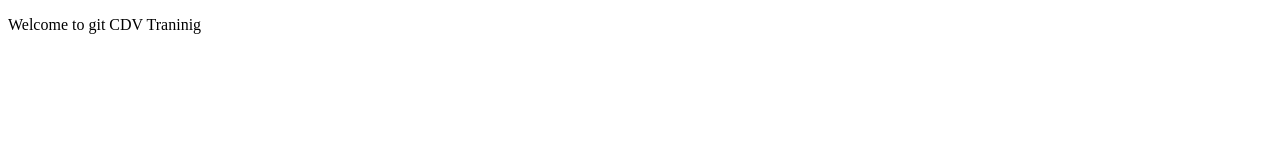
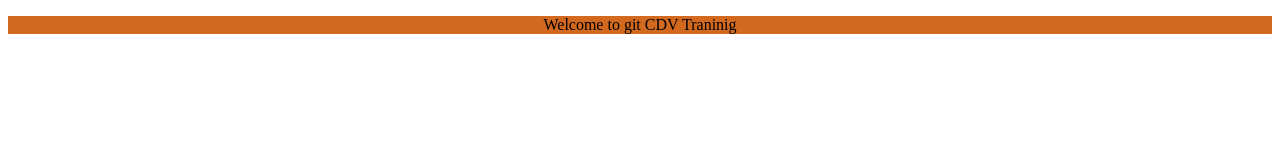
Before and after one commit to miknow/web_1_17marca, a plain HTML site: page index.html in a window 1280 px wide. Drawn offline with Linux system fonts and the light colour scheme.

Commit message:
Added styles to p

```diff
--- a/index.html
+++ b/index.html
@@ -5,6 +5,7 @@
     <meta name="viewport" content="width=device-width, initial-scale=1.0">
     <meta http-equiv="X-UA-Compatible" content="ie=edge">
     <title>CDV</title>
+    <link rel="stylesheet" href="style.css">
 </head>
 <body>
     <p>Welcome to git CDV Traninig</p>
--- a/style.css
+++ b/style.css
@@ -0,0 +1,4 @@
+p {
+    background-color: chocolate;
+    text-align: center;
+}
```
